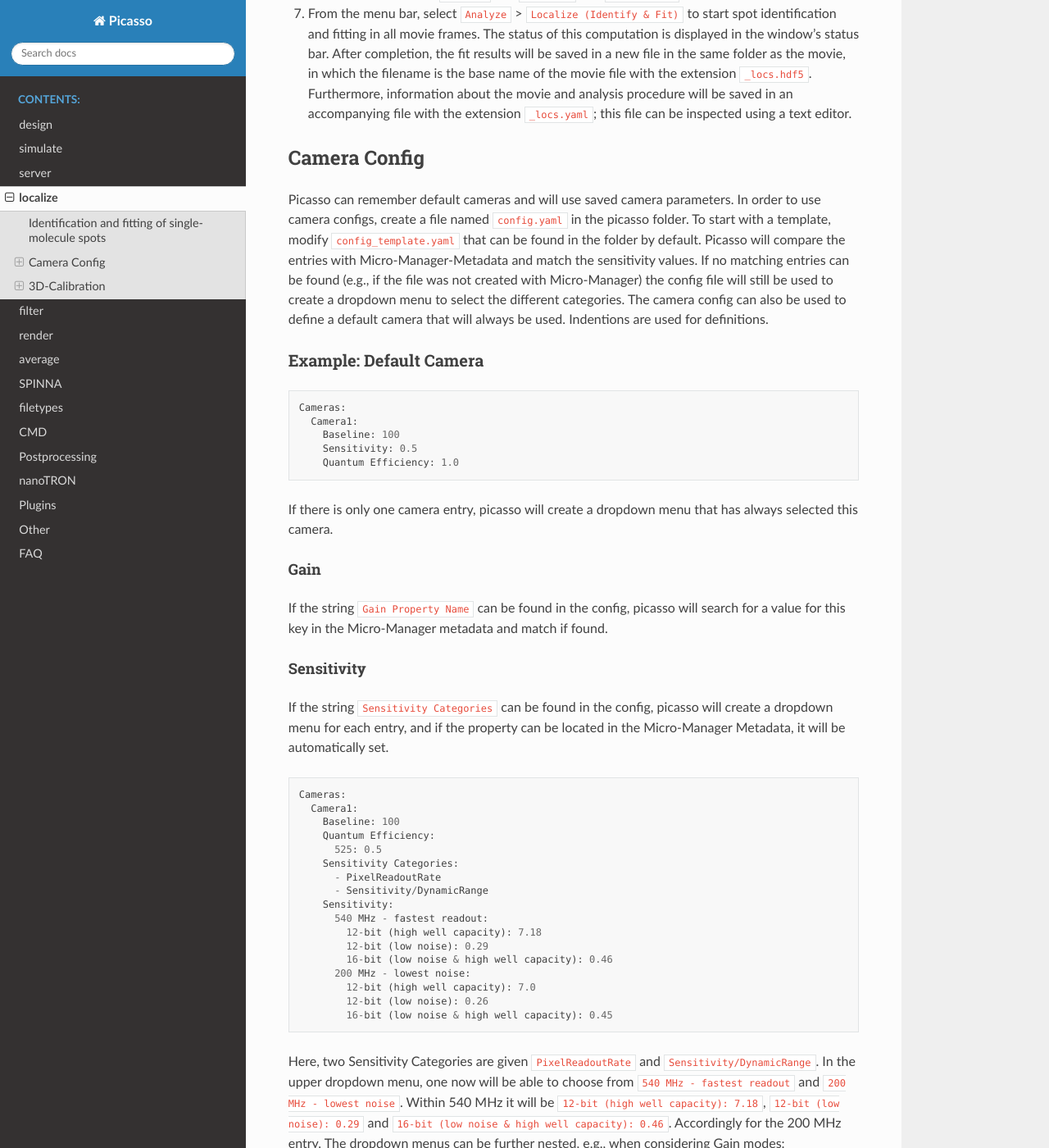
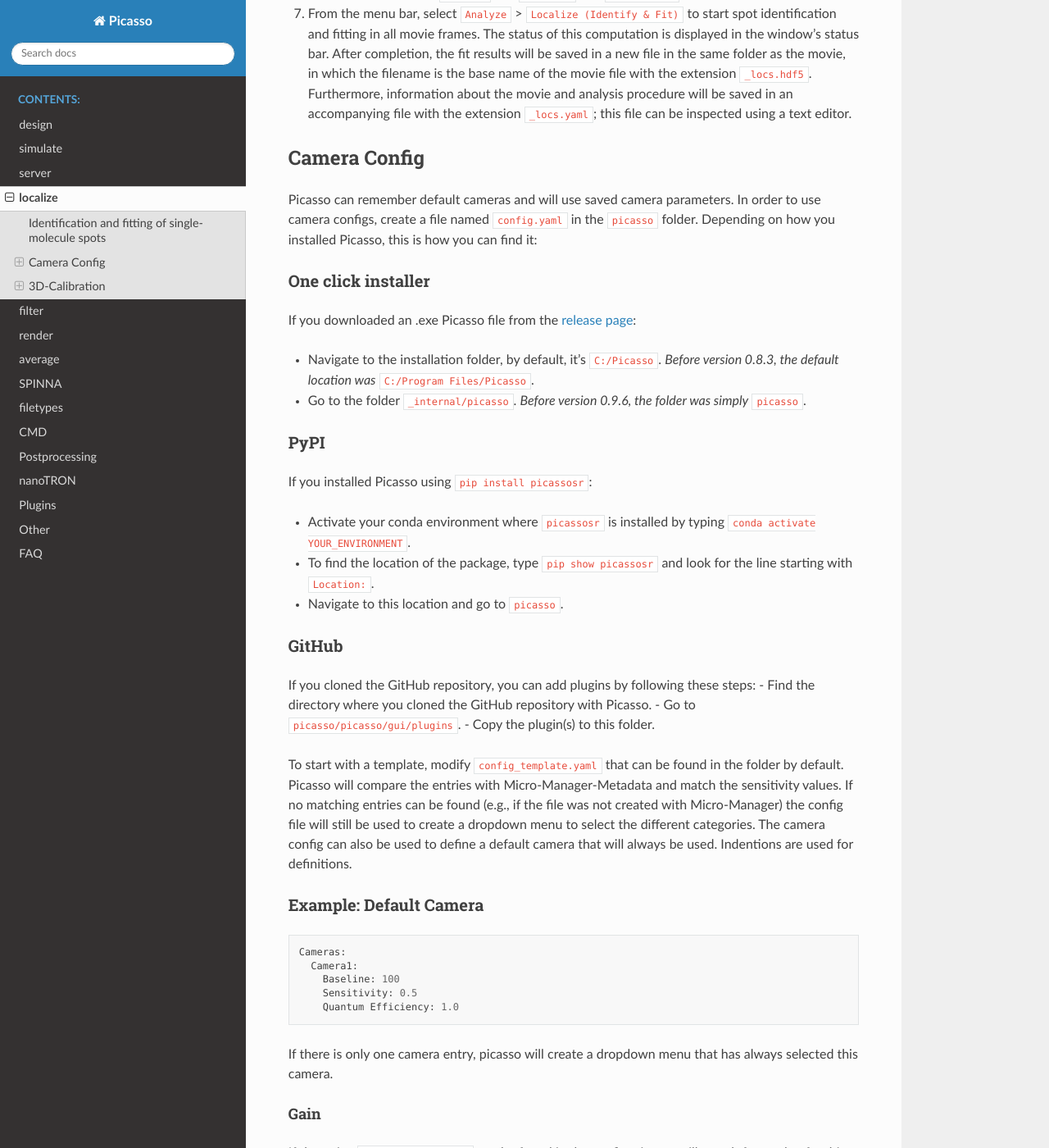
Before and after one commit to jungmannlab/picasso, a Sphinx documentation site: the page built from docs/localize.rst, in a window 1280 px wide and 1400 px high, scrolled down 1711 px. Shown: the whole window at 82% size. Built offline with Sphinx 7.4.7 and the Read the Docs theme 3.1.0, drawn with Linux system fonts in a browser that asks for light colours.

Commit message:
fix the new installer instructions for plugins and camera config file (_internal folder since new pyinstaller is used)

```diff
--- a/changelog.rst
+++ b/changelog.rst
@@ -1,7 +1,7 @@
 Changelog
 =========
 
-Last change: 16-FEB-2026 CEST
+Last change: 19-FEB-2026 CEST
 
 0.9.6
 -----
--- a/docs/localize.rst
+++ b/docs/localize.rst
@@ -27,7 +27,31 @@
 Camera Config
 -------------
 
-Picasso can remember default cameras and will use saved camera parameters. In order to use camera configs, create a file named ``config.yaml`` in the picasso folder. To start with a template, modify ``config_template.yaml`` that can be found in the folder by default. Picasso will compare the entries with Micro-Manager-Metadata and match the sensitivity values. If no matching entries can be found (e.g., if the file was not created with Micro-Manager) the config file will still be used to create a dropdown menu to select the different categories. The camera config can also be used to define a default camera that will always be used. Indentions are used for definitions.
+Picasso can remember default cameras and will use saved camera parameters. In order to use camera configs, create a file named ``config.yaml`` in the ``picasso`` folder. Depending on how you installed Picasso, this is how you can find it:
+
+One click installer
+~~~~~~~~~~~~~~~~~~~
+If you downloaded an .exe Picasso file from the `release page <https://github.com/jungmannlab/picasso/releases>`_:
+
+- Navigate to the installation folder, by default, it's ``C:/Picasso``. *Before version 0.8.3, the default location was* ``C:/Program Files/Picasso``.
+- Go to the folder ``_internal/picasso``. *Before version 0.9.6, the folder was simply* ``picasso``.
+
+PyPI
+~~~~
+If you installed Picasso using ``pip install picassosr``:
+
+- Activate your conda environment where ``picassosr`` is installed by typing ``conda activate YOUR_ENVIRONMENT``.
+- To find the location of the package, type ``pip show picassosr`` and look for the line starting with ``Location:``.
+- Navigate to this location and go to ``picasso``.
+
+GitHub
+~~~~~~
+If you cloned the GitHub repository, you can add plugins by following these steps:
+- Find the directory where you cloned the GitHub repository with Picasso.
+- Go to ``picasso/picasso/gui/plugins``.
+- Copy the plugin(s) to this folder.
+
+To start with a template, modify ``config_template.yaml`` that can be found in the folder by default. Picasso will compare the entries with Micro-Manager-Metadata and match the sensitivity values. If no matching entries can be found (e.g., if the file was not created with Micro-Manager) the config file will still be used to create a dropdown menu to select the different categories. The camera config can also be used to define a default camera that will always be used. Indentions are used for definitions.
 
 Example: Default Camera
 ~~~~~~~~~~~~~~~~~~~~~~~
--- a/docs/plugins.rst
+++ b/docs/plugins.rst
@@ -10,10 +10,10 @@
 
 One click installer
 ~~~~~~~~~~~~~~~~~~~
-**NOTE**: After uninstalling Picasso, ``Picasso`` folder needs to be deleted manually, as the uninstaller currently does not remove the plugins automatically.
+**NOTE**: After uninstalling Picasso, ``Picasso`` folder may need to be deleted manually, as the uninstaller currently does not remove the plugins automatically.
 
 - Find the location where you installed Picasso. By default, it is ``C:/Picasso``. *Before version 0.8.3, the default location was* ``C:/Program Files/Picasso``.
-- Then go to the folder ``picasso/gui/plugins``.
+- Then go to the folder ``_internal/picasso/gui/plugins``. *Before version 0.9.6, the folder was* ``/picasso/gui/plugins``
 - Copy the plugin(s) to this folder.
 
 **NOTE**: Plugins added in this distribution will not be able to use packages that are not installed automatically (dependencies in the file ``pyproject.toml``).
```
